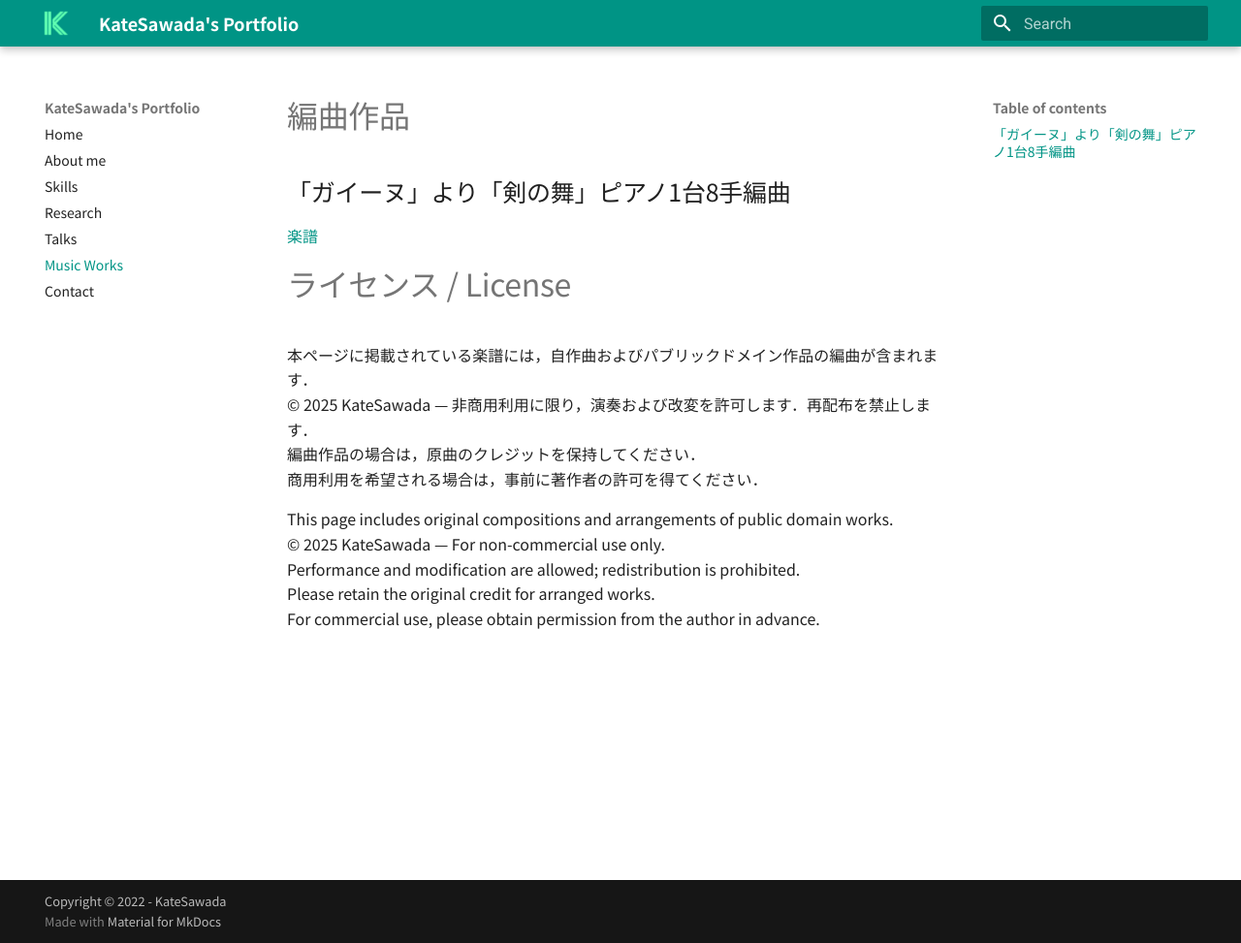
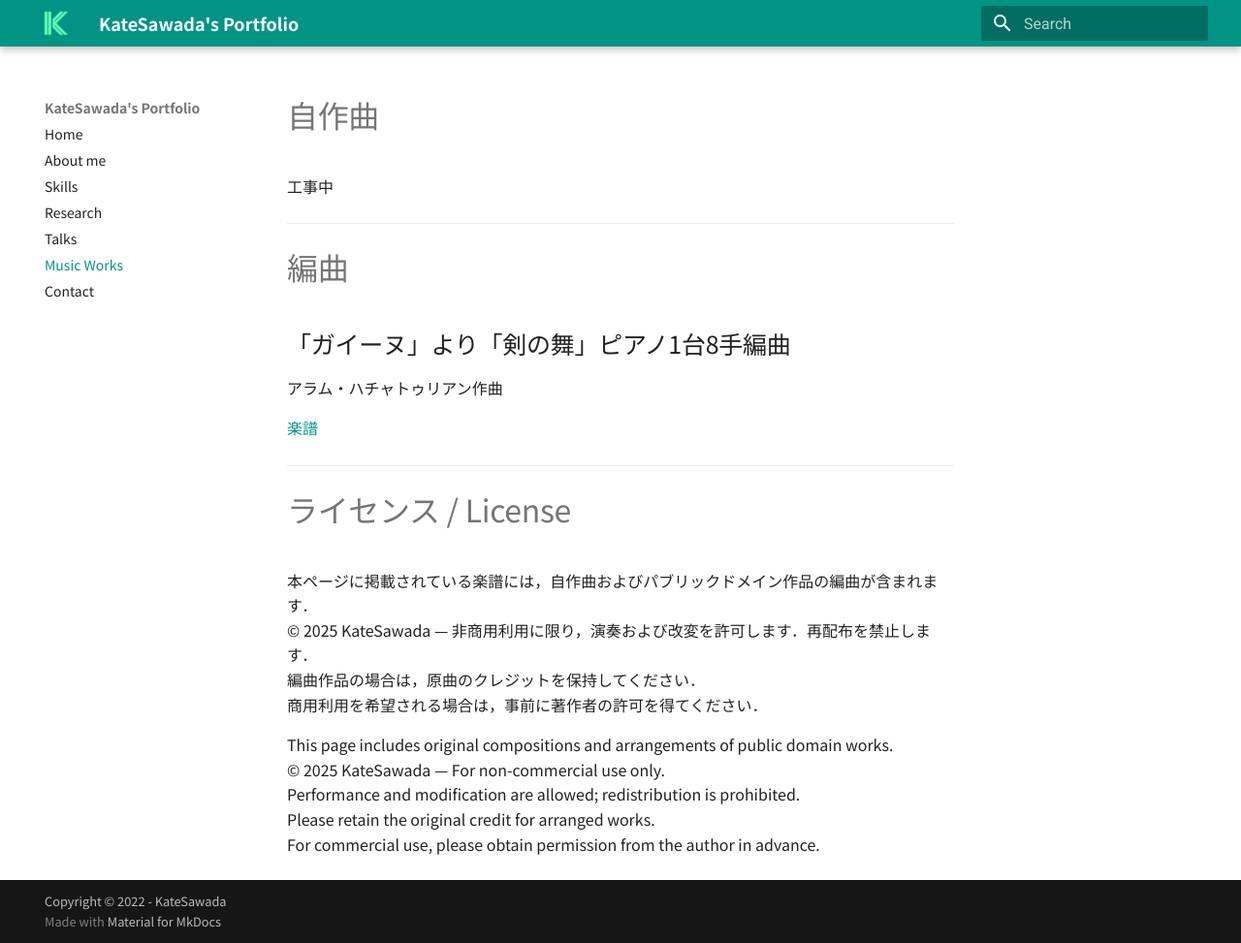
Before and after one commit to KateSawada/KateSawada.github.io, an MkDocs documentation site: the page built from docs/music_works.md, in a window 1280 px wide and 973 px high. Shown: the whole window at 97% size. Built offline with MkDocs 1.6.1 and Material for MkDocs 9.7.7, drawn with Linux system fonts in a browser that asks for light colours; nearby versions of some CDN libraries.

Commit message:
音楽作品ページ整えた

```diff
--- a/docs/music_works.md
+++ b/docs/music_works.md
@@ -1,15 +1,19 @@
 ---
 title: Music Works
 ---
+# 自作曲
+工事中
 
 
+---
 
-# 編曲作品
-
+# 編曲
 ## 「ガイーヌ」より「剣の舞」ピアノ1台8手編曲
+アラム・ハチャトゥリアン作曲
 
 <a href="/music_works/sabre_dance_8hands.pdf" target="_blank">楽譜</a>
 
+---
 
 # ライセンス / License
 本ページに掲載されている楽譜には，自作曲およびパブリックドメイン作品の編曲が含まれます．
```
